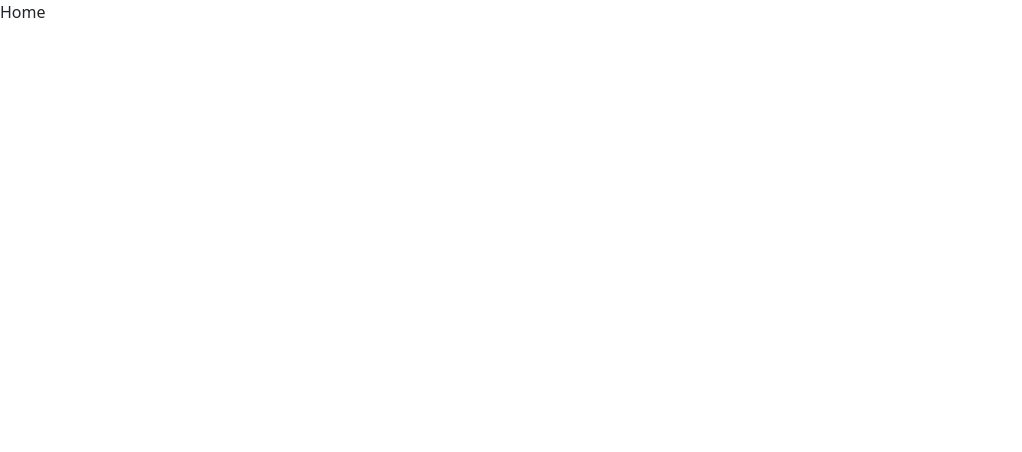
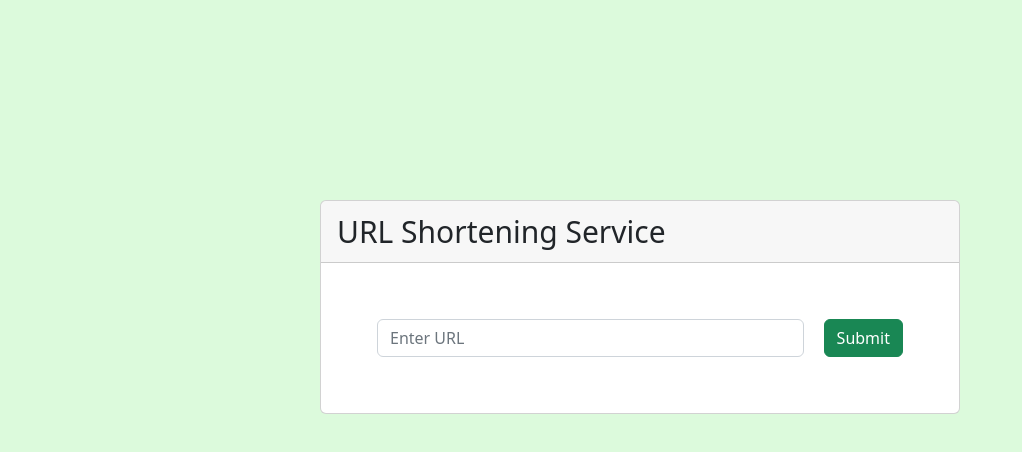
Before and after one commit to leejiawen98/url-shortening-service, a React (Create React App) app: page / in a window 1280 px wide. Shown: the top 452 px of the page, without its empty margins (0-1022 px from the left). Built offline with nearby package versions, Linux system fonts and the light colour scheme; the HTML template or start-up script is replaced by a standard one.

Commit message:
Added web layout and css

```diff
--- a/public/index.html
+++ b/public/index.html
@@ -26,7 +26,7 @@
     -->
     <title>React App</title>
   </head>
-  <body>
+  <body style="background-color:rgb(220, 250, 220)">
     <noscript>You need to enable JavaScript to run this app.</noscript>
     <div id="root"></div>
     <!--
--- a/src/pages/Home/Home.css
+++ b/src/pages/Home/Home.css
@@ -0,0 +1,36 @@
+.content {
+    display:flex;
+    flex-direction: column;
+    align-items: center;
+}
+
+.toast {
+    position: fixed;
+    transition: opacity 1s;
+}
+
+.card {
+    margin-top:200px;
+    width: 50%;
+    box-shadow: 10px;
+}
+
+.card-header {
+    font-size:30px
+}
+
+.card-body-subtitle {
+    margin-bottom: 10px;
+    font-size: 20px;
+}
+
+.card-content {
+    display:flex;
+    flex-direction: row;
+    padding:20px;
+    margin:20px;
+}
+
+.card-content-input {
+    margin-right:20px
+}
--- a/src/pages/Home/Home.js
+++ b/src/pages/Home/Home.js
@@ -1,9 +1,49 @@
-import React from 'react'
+import React, { useState } from 'react'
+import { Button, Card, CardBody, CardHeader, Input, Toast, ToastHeader } from 'reactstrap'
 import "./Home.css"
 
 function Home() {
+  const [urlValue, setUrlValue] = useState('');
+  const [success, setSuccess] = useState(false);
+
+  const handleUrlInput = (e) => {
+    setSuccess(false);
+    setUrlValue(e.target.value);
+  }
+
+  const handleSubmit = () => {
+    let noError = document.getElementById('url-input').reportValidity();
+    if (noError) {
+      setSuccess(true);
+    }
+  }
+
   return (
-    <div>Home</div>
+    <div className="content">
+      <Toast
+      isOpen={success}
+      className="toast">
+        <ToastHeader>Successfully shortened URL</ToastHeader>
+      </Toast>
+      <Card className="card">
+        <CardHeader className="card-header">
+          URL Shortening Service
+        </CardHeader>
+        <CardBody>
+            <div className="card-content">
+              <Input
+              id="url-input"
+              type="url"
+              className="card-content-input"
+              placeholder='Enter URL'
+              onChange={handleUrlInput}
+              value={urlValue}
+              />
+              <Button color="success" onClick={handleSubmit}>Submit</Button>
+              </div>
+        </CardBody>
+      </Card>
+    </div>
   )
 }
 
```
